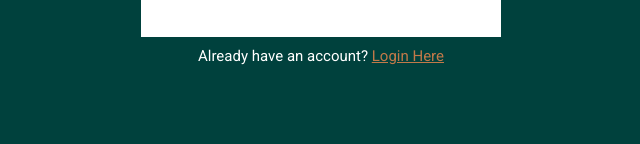
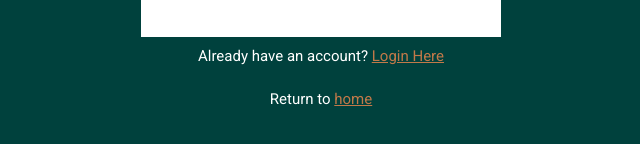
Before and after one commit to Vibhor89299/newsportal, a plain HTML site: page sign.html in a window 1280 px wide. Shown: the part 484-628 px from the top of the page, without its empty margins (319-959 px from the left). Drawn offline with Linux system fonts and the light colour scheme.

Commit message:
Update sign.html

```diff
--- a/sign.html
+++ b/sign.html
@@ -28,5 +28,6 @@
         </p>
     </div>
         <p class="para-2">  Already have an account?  <a href="login.html">Login Here</a></p>
+        <p class="para-2"> Return to <a href="index.html"> home</a></p>
 </body>
 </html>
```
